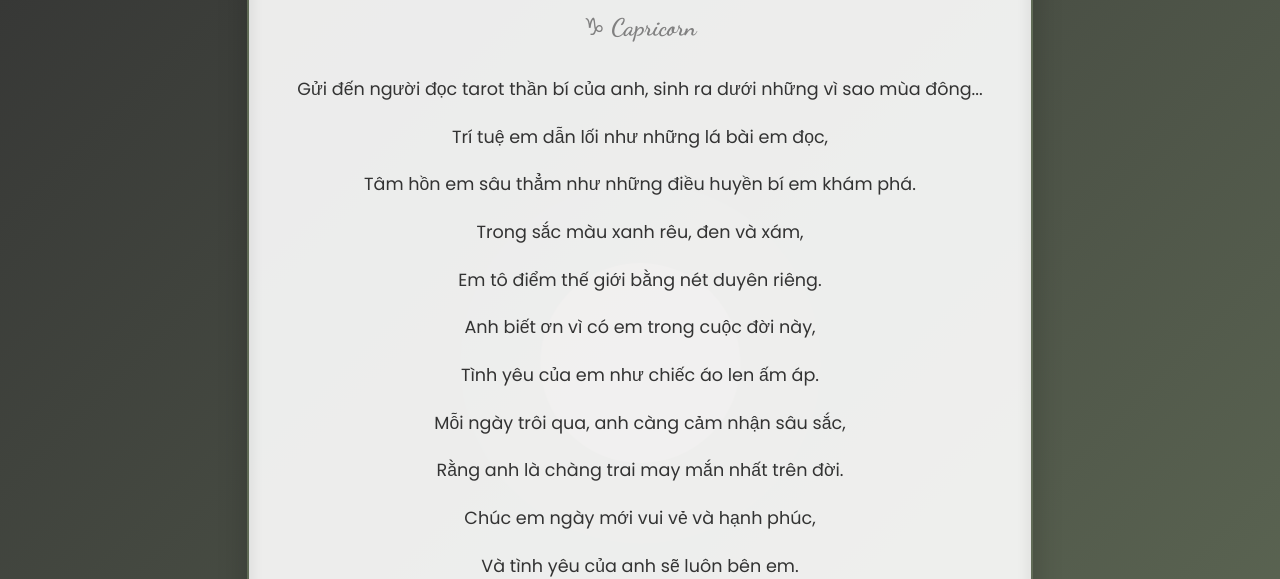
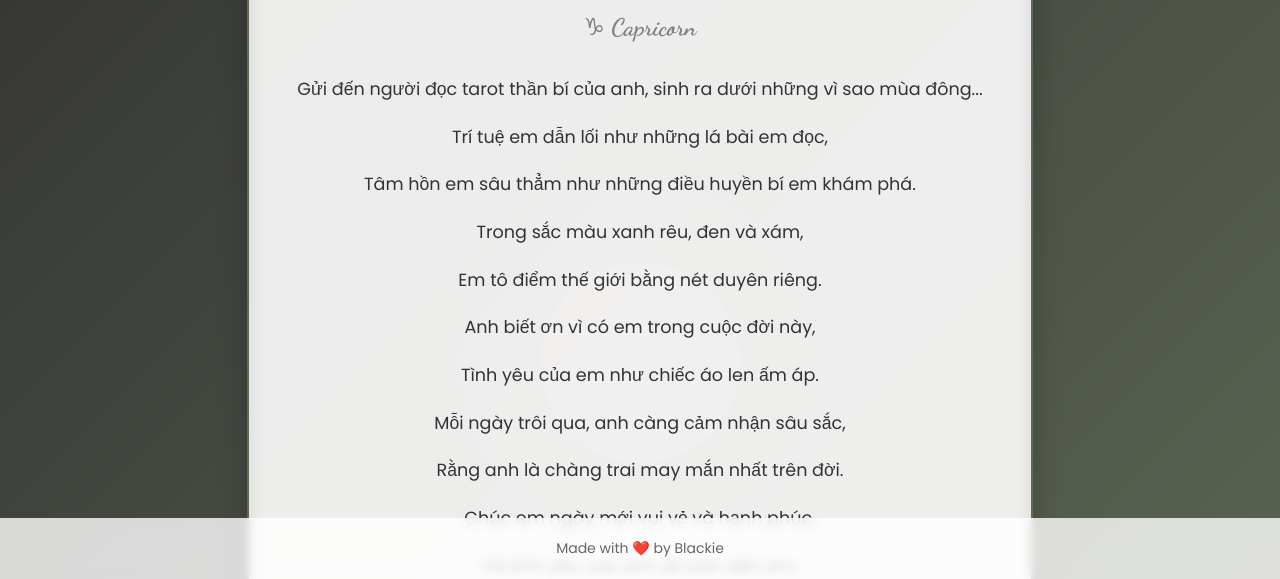
Before and after one commit to xrl111/heart, a plain HTML site: page index.html in a window 1280 px wide. Shown: the part 221-800 px from the top of the page. Drawn offline with Linux system fonts and the light colour scheme.

Commit message:
final add

```diff
--- a/index.html
+++ b/index.html
@@ -54,6 +54,26 @@
         </div>
       </div>
     </div>
+    <footer class="footer">
+      <p>Made with ❤️ by Blackie</p>
+    </footer>
+    <style>
+      .footer {
+        text-align: center;
+        padding: 20px;
+        font-family: 'Poppins', sans-serif;
+        color: #666;
+        position: fixed;
+        bottom: 0;
+        width: 100%;
+        background: rgba(255, 255, 255, 0.8);
+        backdrop-filter: blur(5px);
+      }
+      .footer p {
+        margin: 0;
+        font-size: 14px;
+      }
+    </style>
     <script src="script.js"></script>
   </body>
 </html>
```
